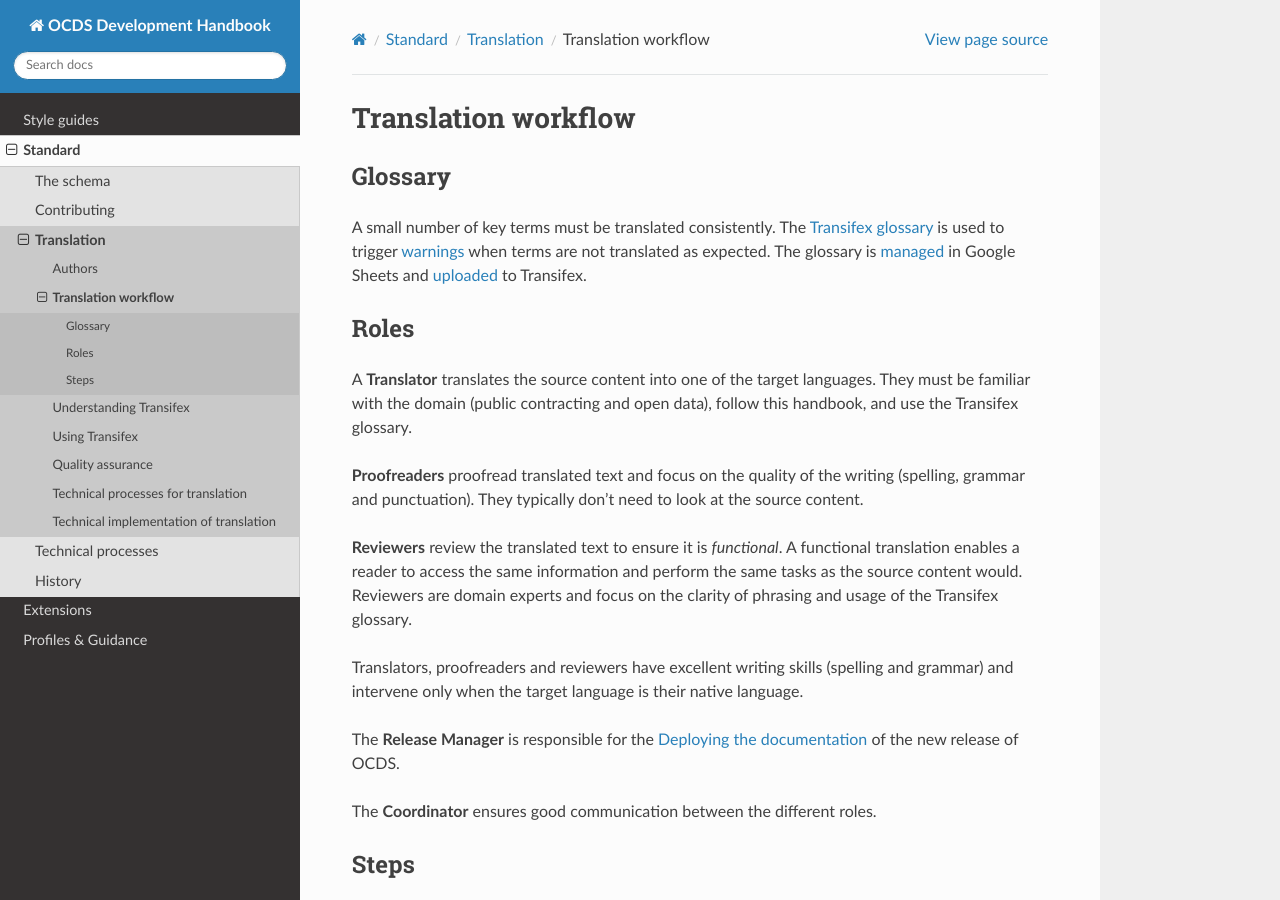
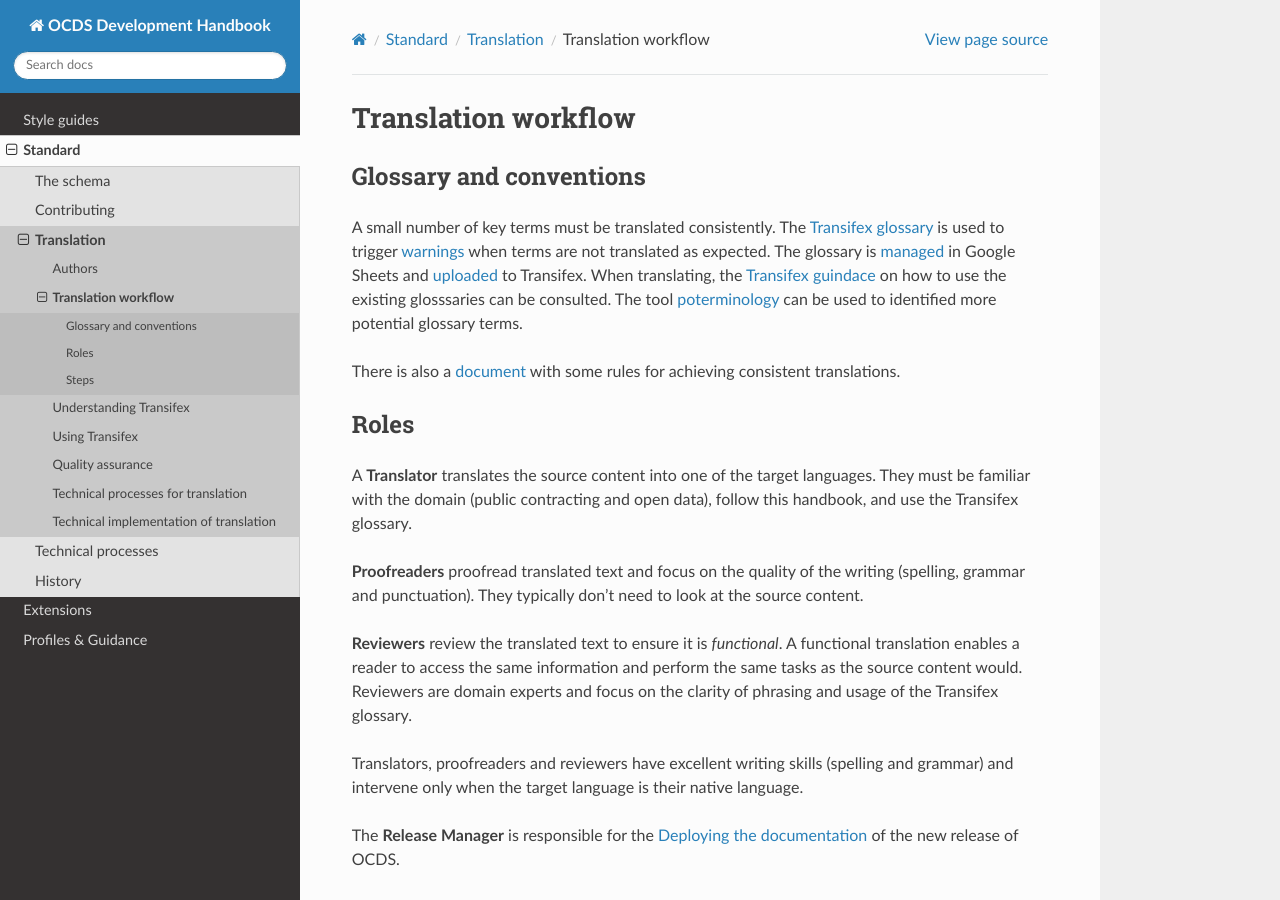
Before and after one commit to open-contracting/standard-development-handbook, a Sphinx documentation site: the page built from docs/standard/translation/workflow.rst, in a window 1280 px wide and 900 px high. Built offline with Sphinx 7.4.7 and the Read the Docs theme 2.0.0, drawn with Linux system fonts in a browser that asks for light colours.

Commit message:
translations: add reference to conventions document and glossary tool

```diff
--- a/docs/standard/translation/workflow.rst
+++ b/docs/standard/translation/workflow.rst
@@ -3,10 +3,13 @@ Translation workflow
 
 .. _glossary:
 
-Glossary
---------
+Glossary and conventions
+------------------------
 
-A small number of key terms must be translated consistently. The `Transifex glossary <https://www.transifex.com/open-contracting-partnership-1/open-contracting-standard-1-1/glossary/en/>`__ is used to trigger :ref:`warnings<view-translations-with-warnings>` when terms are not translated as expected. The glossary is `managed <https://docs.google.com/spreadsheets/d/171VRailLhqC3Pmw3Qkh4lIgUkmtSa7t4H2h7yntSZg8/edit#gid=0>`__ in Google Sheets and `uploaded <https://docs.transifex.com/glossary/uploading-an-existing-glossary>`__ to Transifex.
+A small number of key terms must be translated consistently. The `Transifex glossary <https://www.transifex.com/open-contracting-partnership-1/open-contracting-standard-1-1/glossary/en/>`__ is used to trigger :ref:`warnings<view-translations-with-warnings>` when terms are not translated as expected. The glossary is `managed <https://docs.google.com/spreadsheets/d/171VRailLhqC3Pmw3Qkh4lIgUkmtSa7t4H2h7yntSZg8/edit#gid=0>`__ in Google Sheets and `uploaded <https://docs.transifex.com/glossary/uploading-an-existing-glossary>`__ to Transifex. When translating, the `Transifex guindace <https://docs.transifex.com/translation/using-the-glossary>`__ on how to use the existing glosssaries can be consulted.
+The tool `poterminology <https://docs.translatehouse.org/projects/translate-toolkit/en/latest/commands/poterminology.html>`__ can be used to identified more potential glossary terms.
+
+There is also a `document <https://docs.google.com/document/d/1SEf36Y9eiyz7cMSEvtRAfjaOaZyEWzChPsuDiTxPdUk/edit>`__ with some rules for achieving consistent translations.
 
 .. _roles:
 
```
